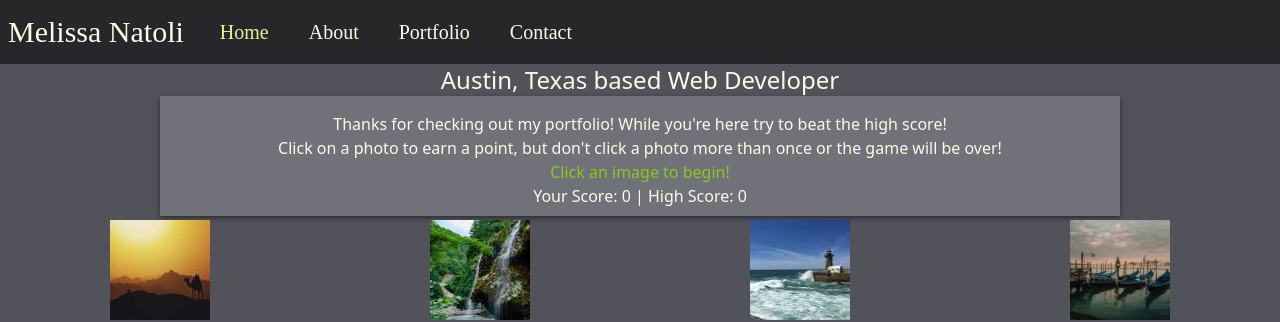
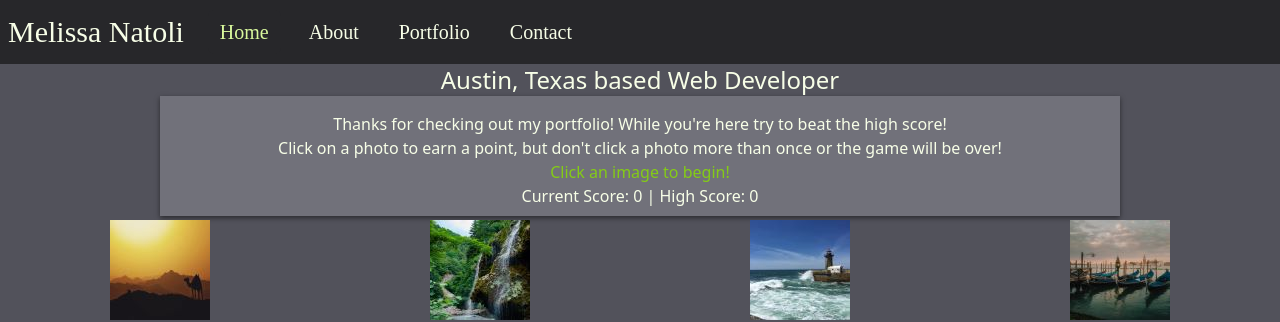
Before and after one commit to misn0147/Melissa-Natoli, a React (Create React App) app: page / in a window 1280 px wide. Shown: the top 322 px of the page. Built offline with nearby package versions, Linux system fonts and the light colour scheme; a web font is replaced by a local one.

Commit message:
changed wording

```diff
--- a/src/components/Game/index.js
+++ b/src/components/Game/index.js
@@ -67,7 +67,7 @@ class Game extends React.Component {
             <div className="mb-5 pb-5 pb-md-0">
                 <Instructions userScore={this.state.count} userTopScore={this.state.score} userMessage={this.state.message} />
 
-                <div className="mb-5 pb-5 pb-md-0">
+                <div className="mb-5 pb-5 pb-md-0  m-w-3/4">
                     <Container className="mx-auto">
                         <Row >
                             <Col className="grid grid-cols-3 md:grid-cols-4 place-items-center">
--- a/src/components/Instructions/index.js
+++ b/src/components/Instructions/index.js
@@ -22,7 +22,7 @@ const Instructions = (props) => {
             <h5 className={userMsg}>{props.userMessage}</h5>{" "}
             <h6 className="text-xs md:text-base text-lime-50">
                 {/* show current user score and high score */}
-                Your Score: {props.userScore || 0}  | High Score:{" "}
+                Current Score: {props.userScore || 0}  | High Score:{" "}
                 {props.userTopScore || 0}
             </h6>{" "}
 
```
